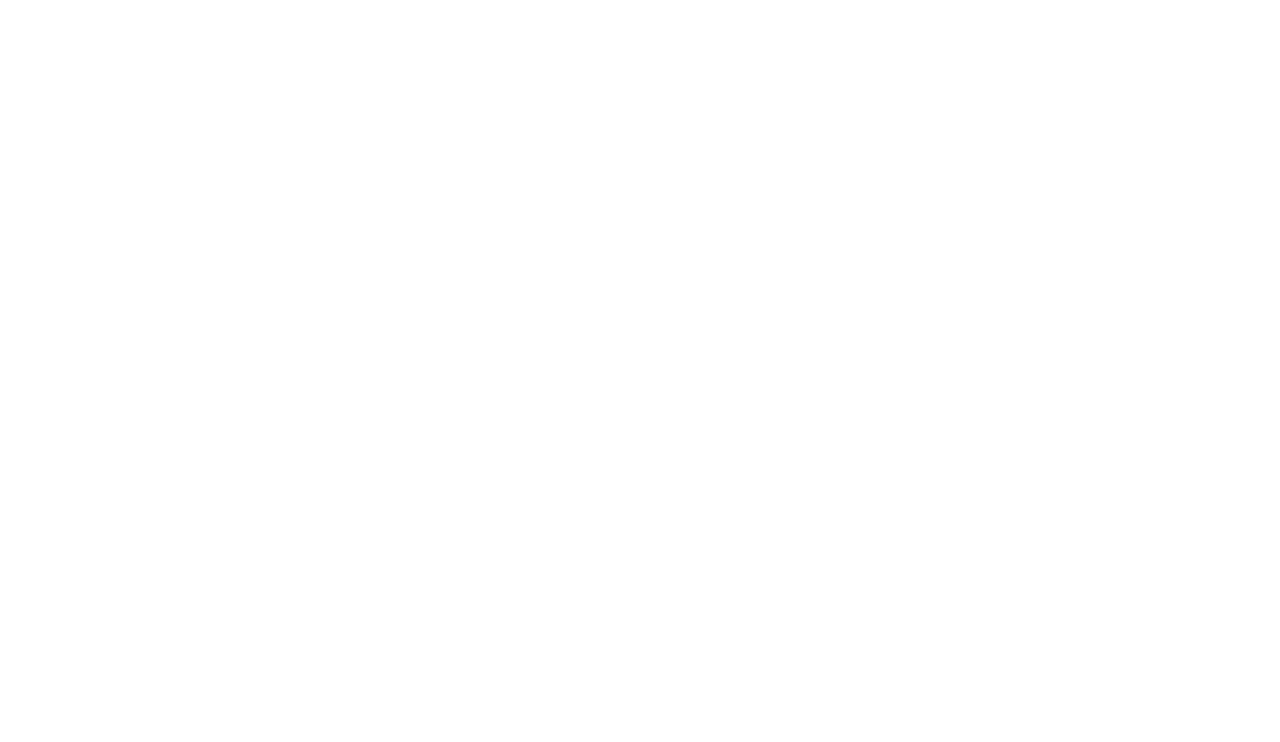
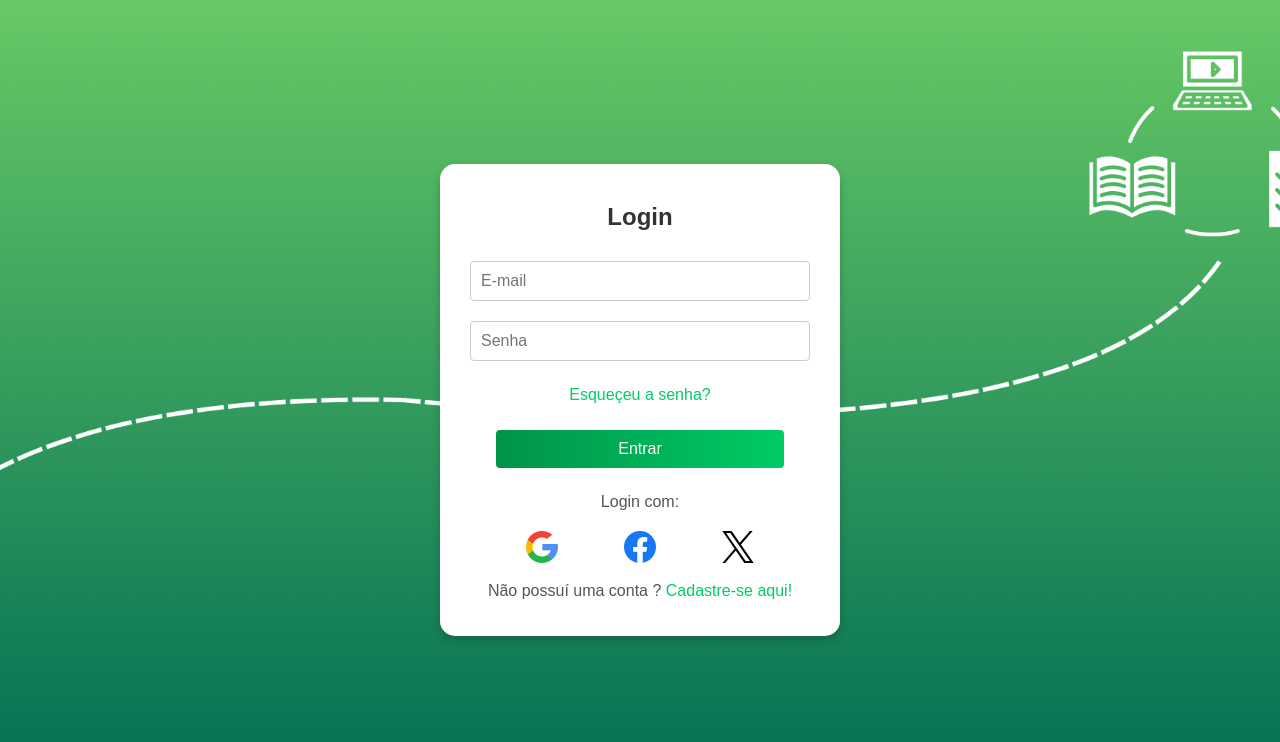
Before and after one commit to Starter-Tracker/Starter-Tracker, a plain HTML site: page frontend/html/login.html in a window 1280 px wide. Drawn offline with Linux system fonts and the light colour scheme.

Commit message:
feat: Criação e estilização da tela de login

```diff
--- /dev/null
+++ b/frontend/css/style-login.css
@@ -0,0 +1,91 @@
+body {
+    margin: 0;
+    padding: 0;
+    font-family: Arial, sans-serif;
+    background-image: url('../images/login-imagens/fundo-login.png');
+    background-size: cover; /* Faz a imagem cobrir toda a tela */
+    background-repeat: no-repeat; /* Evita repetição da imagem */
+    background-position: center; /* Centraliza a imagem */
+    display: flex;
+    justify-content: center;
+    align-items: center;
+    height: 100vh;
+}
+
+.login .container-form-login {
+    background-color: #ffffff; /* Cor do container */
+    padding: 20px; /* Espaçamento interno */
+    border-radius: 15px;
+    box-shadow: 0 4px 8px rgba(0, 0, 0, 0.2);
+    text-align: center;
+    width: 100%;
+    max-width: 400px;
+    box-sizing: border-box; /* Inclui padding no cálculo do tamanho */
+}
+
+h1 {
+    margin-bottom: 20px;
+    color: #333;
+}
+
+form input {
+    width: calc(100% - 20px); /* Reduz largura para evitar encostar nas bordas */
+    padding: 10px;
+    margin: 10px auto; /* Espaçamento vertical */
+    border: 1px solid #ccc;
+    border-radius: 4px;
+    font-size: 16px;
+    box-sizing: border-box; /* Inclui padding no cálculo do tamanho */
+}
+form .forgot-password {
+    display: block;
+    text-align: right; /* Alinha o texto à direita */
+    margin-top: -10px; /* Ajusta a posição vertical */
+    margin-bottom: 10px; /* Espaçamento inferior */
+    font-size: 14px;
+    color: #007bff;
+    text-decoration: none;
+    cursor: pointer;
+}
+
+form .forgot-password:hover {
+    color: #0056b3; /* Cor no hover */
+}
+
+form button {
+    width: 80%;
+    padding: 10px;
+    background: linear-gradient(90deg, #009349, #00CC66); /* Gradiente horizontal */
+    color: #fff;
+    border: none;
+    border-radius: 4px;
+    font-size: 16px;
+    cursor: pointer;
+    transition: background 0.3s ease;
+    margin: 10px auto; /* Espaçamento vertical */
+    box-sizing: border-box; /* Inclui padding no cálculo do tamanho */
+}
+
+form button:hover {
+    background: linear-gradient(90deg, #007a3a, #00a653); /* Gradiente mais escuro no hover */
+}
+
+div .social-login {
+    display: flex;
+    justify-content: space-evenly; /* Espaçamento entre os botões */
+    margin-top: 20px; /* Espaçamento superior */
+}
+
+p {
+    margin-top: 15px;
+    color: #555;
+}
+
+p a {
+    color: #00CC66;
+    text-decoration: none;
+}
+
+p a:hover {
+    text-decoration: underline;
+}
--- a/frontend/html/login.html
+++ b/frontend/html/login.html
@@ -1,3 +1,29 @@
-<!--
-Aba de login do dev júnior
--->
+<!DOCTYPE html>
+<html lang="en">
+<head>
+    <meta charset="UTF-8">
+    <meta name="viewport" content="width=device-width, initial-scale=1.0">
+    <link rel="stylesheet" href="../css/style-login.css">
+    <title>Login - StartTracking</title>
+</head>
+<body>
+    <section class="login">
+        <div class="container-form-login">
+            <h1>Login</h1>
+            <form action="../backend/login.php" method="POST">
+                <input type="text" name="E-mail" placeholder="E-mail" required>
+                <input type="Senha" name="Senha" placeholder="Senha" required>
+                <p><a href="forgot-password.html">Esqueçeu a senha?</a></p>
+                <button type="submit">Entrar</button>
+                <p>Login com:</p>
+                <div class="social-login">
+                    <a href="#"><img src="../images/login-imagens/google.png" alt="Google"></a>
+                    <a href="#"><img src="../images/login-imagens/facebook.png" alt="Facebook"></a>
+                    <a href="#"><img src="../images/login-imagens/twitter.png" alt="Twitter"></a>
+                </div>
+            </form>
+            <p>Não possuí uma conta ? <a href="register.html">Cadastre-se aqui!</a></p>
+        </div>
+    </section>
+</body>
+</html>
```
Also changed, not shown: frontend/images/login-imagens/facebook.png (added), frontend/images/login-imagens/fundo-login.png (added), frontend/images/login-imagens/google.png (added), frontend/images/login-imagens/twitter.png (added).
